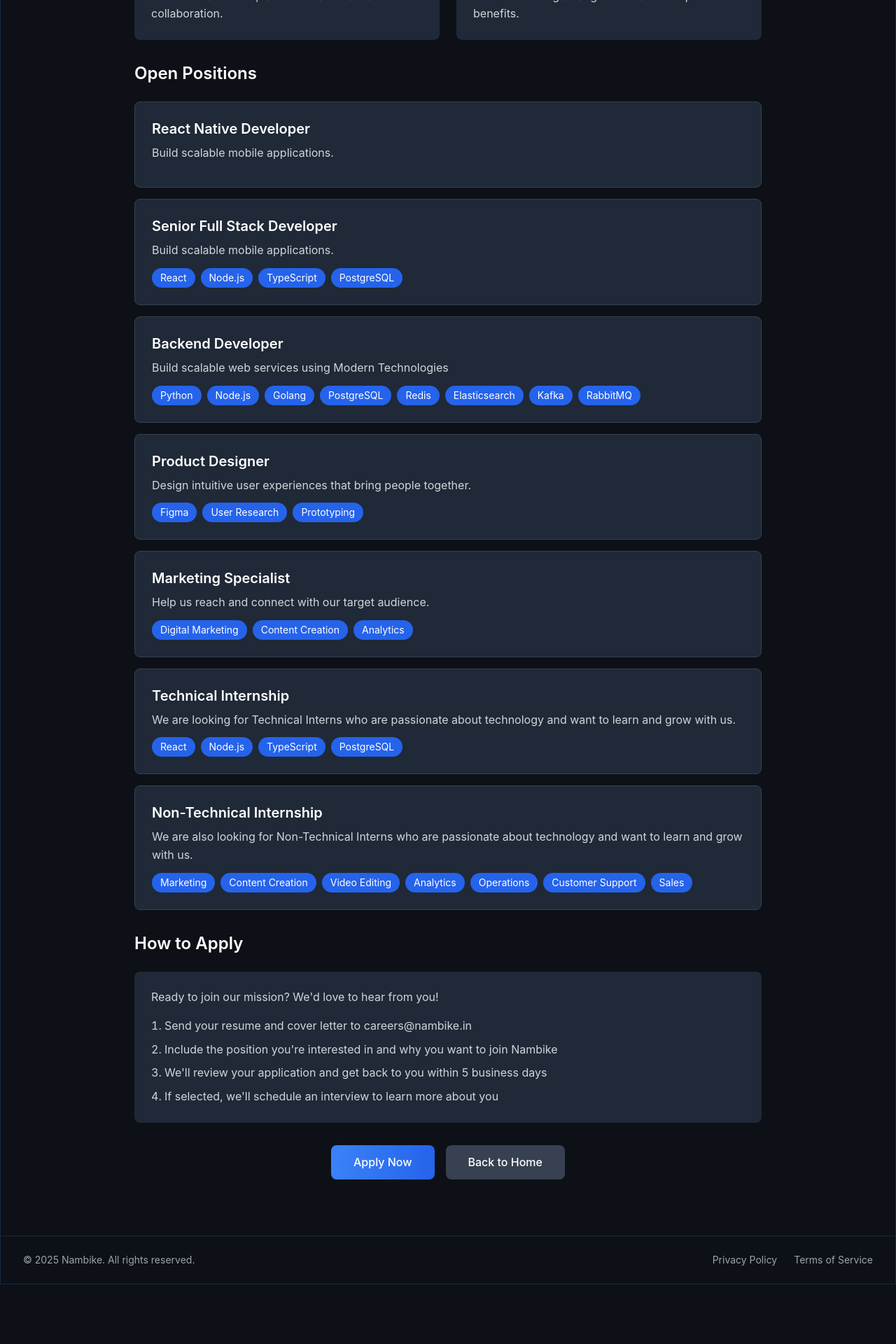
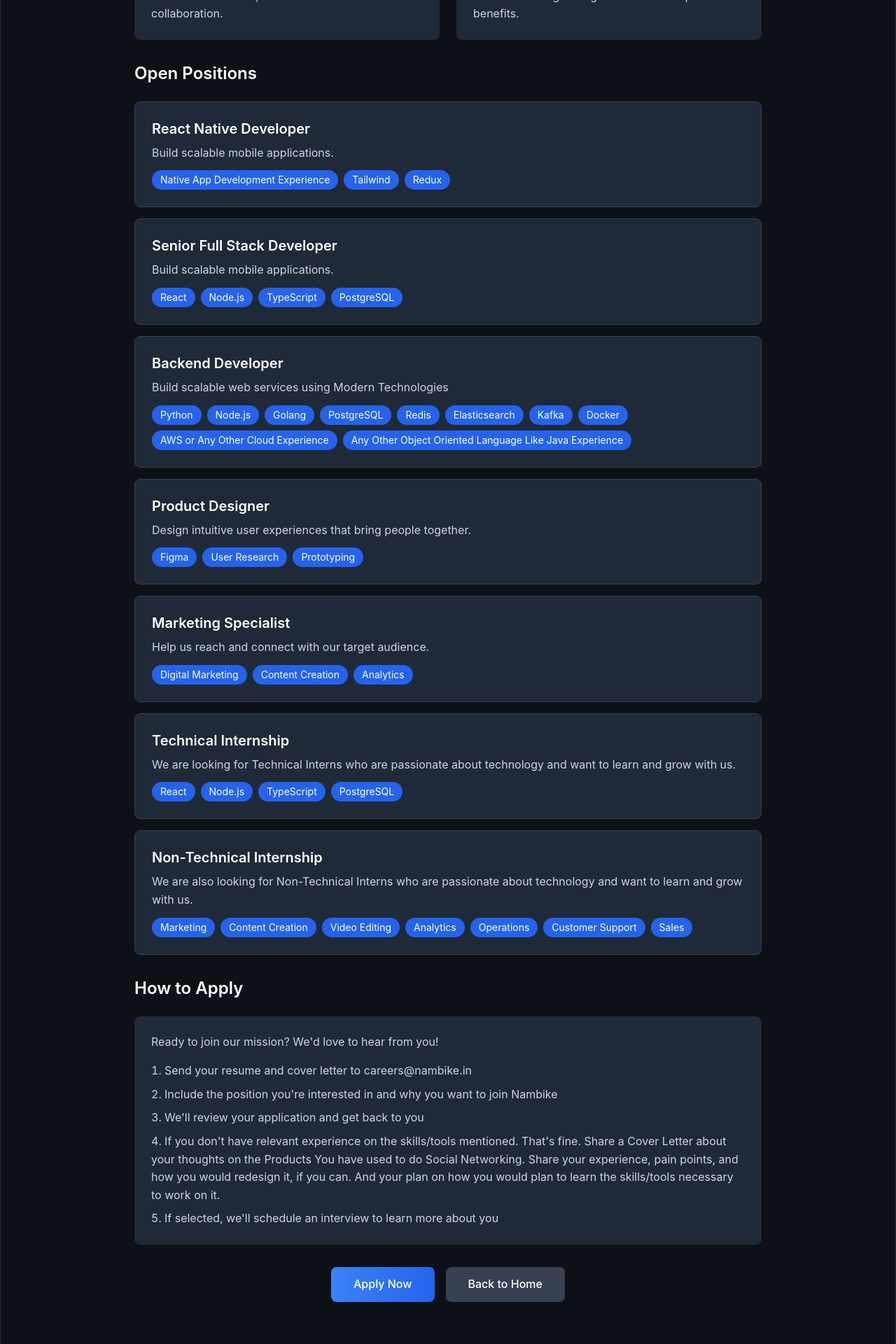
Before and after one commit to Nambike-Public/Landing-Page, a Next.js app: page /careers in a window 1280 px wide. Shown: the part 645-2565 px from the top of the page at 70% size. Before the commit the page ends 2480 px from the top, so only its background shows below. Built offline with nearby package versions, Linux system fonts and the light colour scheme.

Commit message:
feat: updated the careers page and added analytics

```diff
--- a/app/careers/page.tsx
+++ b/app/careers/page.tsx
@@ -71,6 +71,17 @@ export default function Careers() {
 									<p className="text-gray-300 mb-3">
 										Build scalable mobile applications.
 									</p>{" "}
+									<div className="flex flex-wrap gap-2">
+									<span className="bg-blue-600 text-white px-3 py-1 rounded-full text-sm">
+											Native App Development Experience
+										</span>
+										<span className="bg-blue-600 text-white px-3 py-1 rounded-full text-sm">
+											Tailwind
+										</span>
+										<span className="bg-blue-600 text-white px-3 py-1 rounded-full text-sm">
+											Redux
+										</span>
+									</div>
 								</div>
 
 								<div className="bg-gray-800 p-6 rounded-lg border border-gray-700">
@@ -126,7 +137,13 @@ export default function Careers() {
 											Kafka
 										</span>
 										<span className="bg-blue-600 text-white px-3 py-1 rounded-full text-sm">
-											RabbitMQ
+											Docker
+										</span>
+										<span className="bg-blue-600 text-white px-3 py-1 rounded-full text-sm">
+											AWS or Any Other Cloud Experience
+										</span>
+										<span className="bg-blue-600 text-white px-3 py-1 rounded-full text-sm">
+											Any Other Object Oriented Language Like Java Experience
 										</span>
 									</div>
 								</div>
@@ -247,8 +264,13 @@ export default function Careers() {
 										to join Nambike
 									</li>
 									<li>
-										We'll review your application and get back to you within 5
-										business days
+										We'll review your application and get back to you
+									</li>
+									<li>
+										If you don't have relevant experience on the skills/tools mentioned.
+										That's fine. Share a Cover Letter about your thoughts on the Products You have used to do Social Networking.
+										Share your experience, pain points, and how you would redesign it, if you can.
+										And your plan on how you would plan to learn the skills/tools necessary to work on it.
 									</li>
 									<li>
 										If selected, we'll schedule an interview to learn more about
--- a/app/layout.tsx
+++ b/app/layout.tsx
@@ -1,24 +1,33 @@
-import './globals.css';
+import "./globals.css";
+import { Analytics } from "@vercel/analytics/next";
 
 export const metadata = {
 	title: "Nambike",
-  description: "Revolutionizing Business Solutions with Cutting-Edge Technology",
+	description:
+		"Revolutionizing Business Solutions with Cutting-Edge Technology",
 	icons: {
 		icon: [
-      { url: '/favicon.ico', sizes: 'any' },
-      { url: '/favicon-16x16.png', sizes: '16x16', type: 'image/png' },
-      { url: '/favicon-32x32.png', sizes: '32x32', type: 'image/png' },
+			{ url: "/favicon.ico", sizes: "any" },
+			{ url: "/favicon-16x16.png", sizes: "16x16", type: "image/png" },
+			{ url: "/favicon-32x32.png", sizes: "32x32", type: "image/png" },
 		],
-    shortcut: '/favicon.ico',
-    apple: '/apple-touch-icon.png',
+		shortcut: "/favicon.ico",
+		apple: "/apple-touch-icon.png",
 	},
-  manifest: '/manifest.json',
+	manifest: "/manifest.json",
 };
 
-export default function RootLayout({ children }: { children: React.ReactNode }) {
+export default function RootLayout({
+	children,
+}: {
+	children: React.ReactNode;
+}) {
 	return (
 		<html lang="en">
-      <body>{children}</body>
+			<body>
+				{children}
+				<Analytics />
+			</body>
 		</html>
 	);
 }
--- a/package.json
+++ b/package.json
@@ -14,6 +14,7 @@
   "dependencies": {
     "@supabase/supabase-js": "^2.57.2",
     "@types/uuid": "^10.0.0",
+    "@vercel/analytics": "^1.5.0",
     "next": "14.2.3",
     "react": "18.2.0",
     "react-dom": "18.2.0",
```
Also changed, not shown: 1 other file (tests, documents, lock files or other folders). Lines whose indentation alone changed are shown as unchanged.
